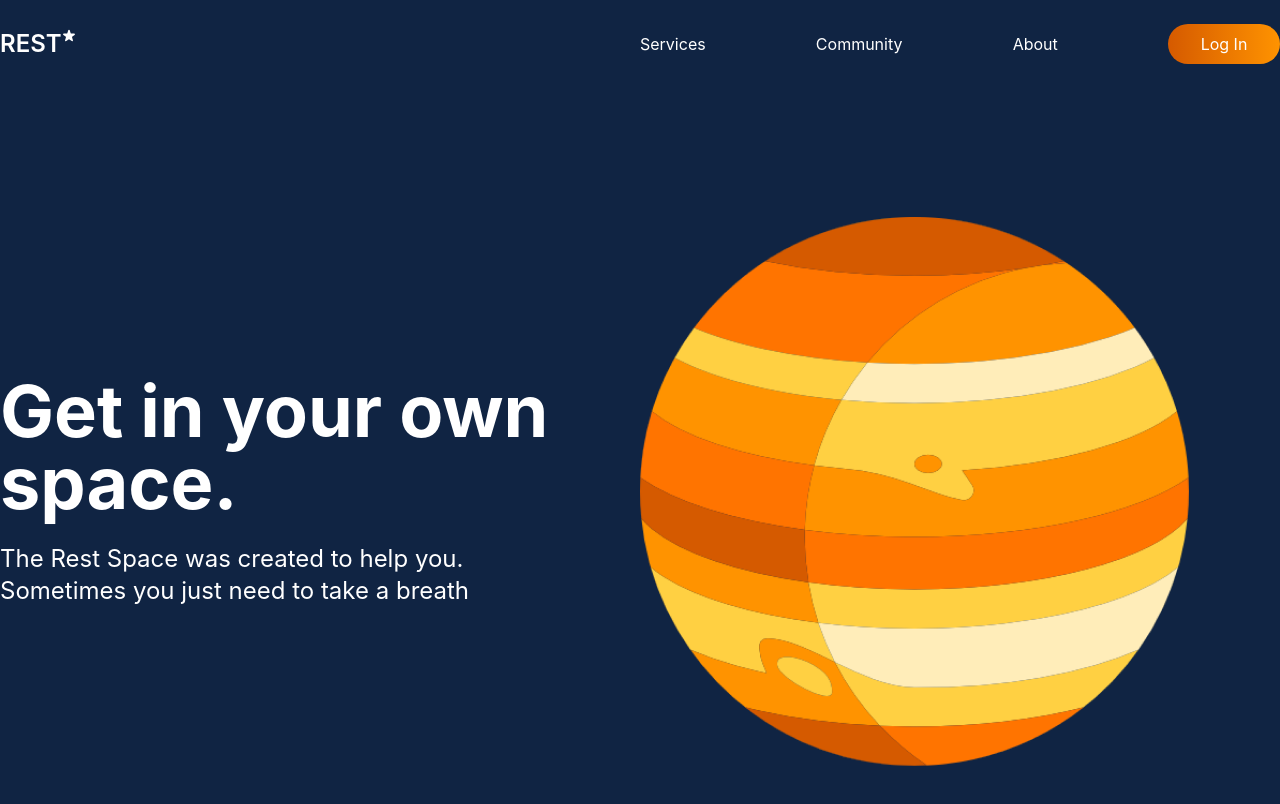
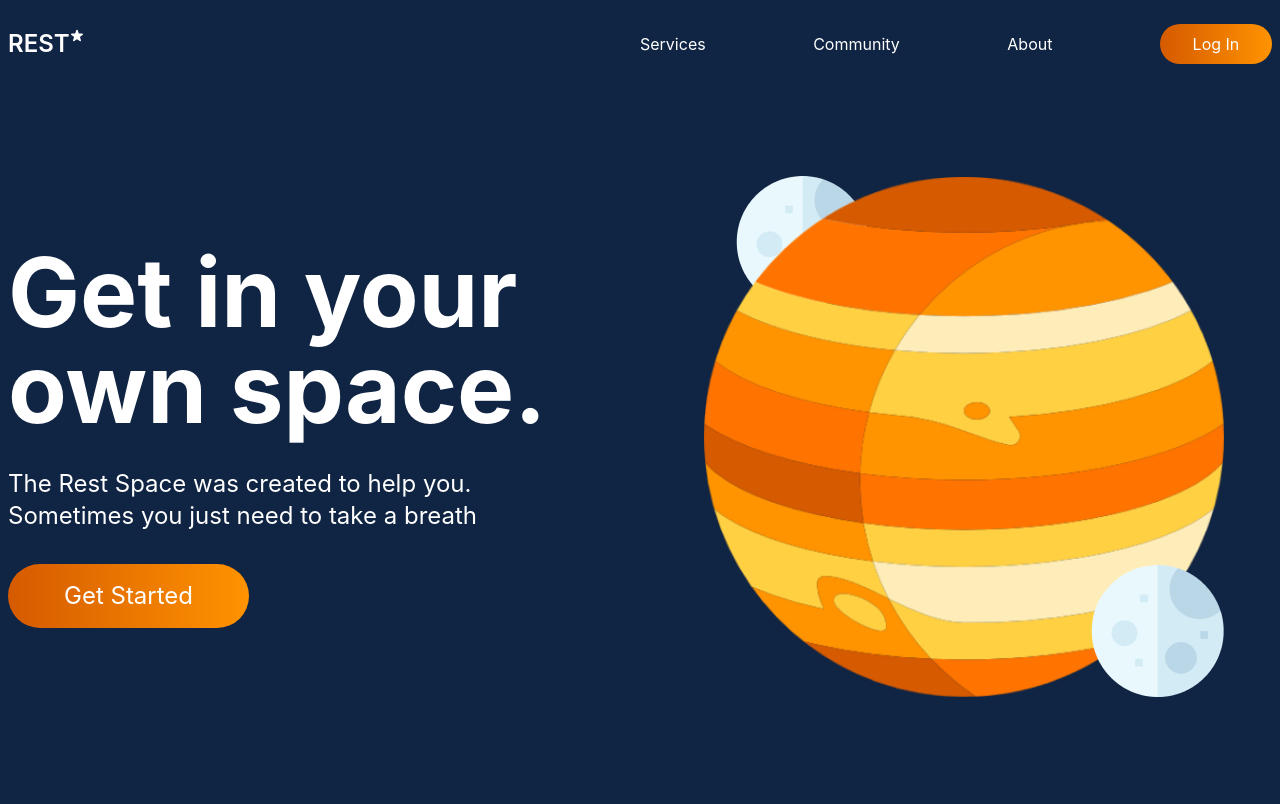
Before and after one commit to DiasBriel/Rest-Home, a React (Create React App) app: page / in a window 1280 px wide. Shown: the top 804 px of the page. Built offline with nearby package versions, Linux system fonts and the light colour scheme.

Commit message:
Partially finished image

```diff
--- a/src/components/Image.js
+++ b/src/components/Image.js
@@ -1,8 +1,15 @@
 import Jupiter from "../assets/images/jupiter.png";
+import Moon from "../assets/images/moon.png";
 const Image = () => {
   return (
     <div>
-      <img src={Jupiter} alt="jupiter" />
+      <img src={Jupiter} alt="jupiter" className="relative z-30" />
+      <div>
+        <img src={Moon} className="absolute top-0 left-8" />
+      </div>
+      <div>
+        <img src={Moon} className="absolute bottom-0 right-0 z-40" />
+      </div>
     </div>
   );
 };
--- a/src/components/Title.js
+++ b/src/components/Title.js
@@ -1,13 +1,14 @@
 function Title() {
   return (
-    <div className="flex flex-col items-start justify-center">
-      <h1 className="mb-6">
-        Get in your own <br /> space.
-      </h1>
-      <h3>
+    <div>
+      <h1 className="mb-8">Get in your own space.</h1>
+      <h3 className="mb-8">
         The Rest Space was created to help you.
         <br /> Sometimes you just need to take a breath
       </h3>
+      <button className="py-3 px-12 xl:py-4 xl:px-14 bg-gradient-to-r from-orange to-lightOrange rounded-full md:text-xl xl:text-2xl">
+        Get Started
+      </button>
     </div>
   );
 }
--- a/src/components/TitleContainer.js
+++ b/src/components/TitleContainer.js
@@ -3,9 +3,13 @@ import Title from "./Title";
 
 function TitleContainer() {
   return (
-    <div className="grid grid-cols-2 mt-40">
-      <Title />
-      <Image />
+    <div className="grid grid-rows-2 lg:grid-cols-2 gap-8 mt-9 lg:mt-36 xl:mt-15vh lg:justify-items-end">
+      <div className="lg:self-center text-center lg:text-left">
+        <Title />
+      </div>
+      <div className="mx-12 relative row-start-1 lg:col-start-2">
+        <Image />
+      </div>
     </div>
   );
 }
--- a/src/components/Wrapper.js
+++ b/src/components/Wrapper.js
@@ -1,5 +1,5 @@
 const Wrapper = (props) => {
-  return <div className="container mx-auto">{props.children}</div>;
+  return <div className="container mx-auto px-2">{props.children}</div>;
 };
 
 export default Wrapper;
--- a/src/index.css
+++ b/src/index.css
@@ -13,10 +13,10 @@ body {
 }
 
 h1 {
-  @apply text-7xl font-bold;
+  @apply text-4xl md:text-6xl xl:text-8xl font-bold;
 }
 h3 {
-  @apply text-2xl;
+  @apply text-lg md:text-xl xl:text-2xl;
 }
 
 html {
--- a/tailwind.config.js
+++ b/tailwind.config.js
@@ -8,6 +8,11 @@ module.exports = {
         lightOrange: "#FF9300",
         darkBlue: "#061224",
       },
+      spacing: {
+        "15vh": "15vh",
+        "1/4vh": "25vh",
+        mvh: "50vh",
+      },
     },
   },
   variants: {
```
